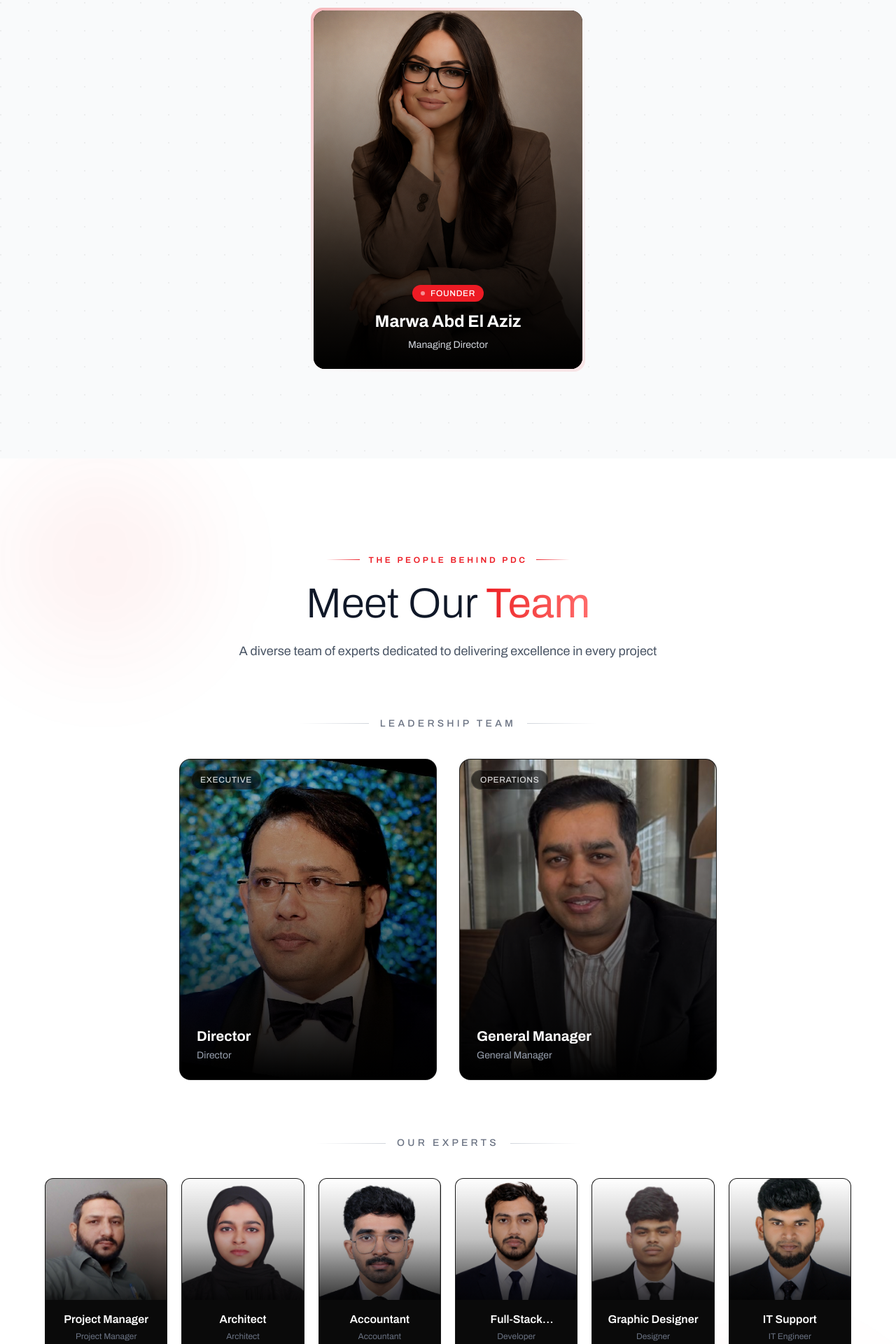
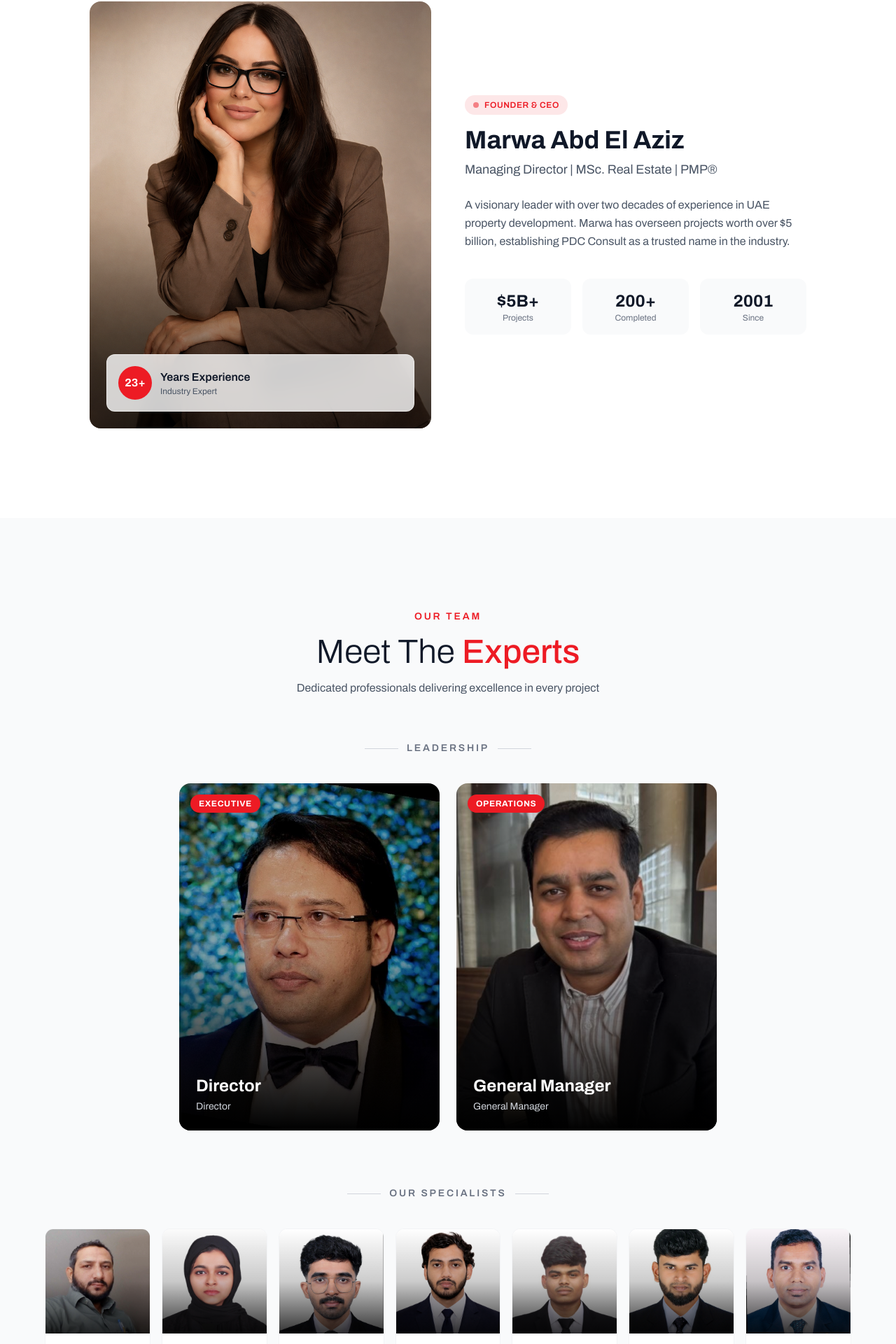
Before and after one commit to Shashank181999/pdc-consult, a Next.js app: page /about in a window 1280 px wide. Shown: the part 4338-6258 px from the top of the page at 70% size. Built offline with nearby package versions, Linux system fonts and the light colour scheme.

Commit message:
Redesign founder and team sections with premium UI and animations

```diff
--- a/app/about/page.js
+++ b/app/about/page.js
@@ -506,71 +506,142 @@ const FounderSection = () => {
   const { theme } = useTheme();
 
   return (
-    <section ref={sectionRef} className={`relative py-24 lg:py-32 overflow-hidden transition-colors duration-300 ${
-      theme === 'dark' ? 'bg-[#050505]' : 'bg-gray-50'
+    <section ref={sectionRef} className={`relative py-20 sm:py-24 lg:py-32 overflow-hidden transition-colors duration-300 ${
+      theme === 'dark' ? 'bg-[#050505]' : 'bg-white'
     }`}>
-      {/* Background Pattern */}
-      <div className="absolute inset-0 opacity-5">
-        <div className="absolute inset-0" style={{
-          backgroundImage: `radial-gradient(circle at 1px 1px, ${theme === 'dark' ? 'white' : 'black'} 1px, transparent 0)`,
-          backgroundSize: '40px 40px'
-        }}></div>
-      </div>
-
       <div className="container mx-auto px-4 sm:px-6 lg:px-16 relative z-10">
         {/* Header */}
         <motion.div
-          initial={{ opacity: 0, y: 40 }}
+          initial={{ opacity: 0, y: 30 }}
           animate={isInView ? { opacity: 1, y: 0 } : {}}
           transition={{ duration: 0.8 }}
-          className="text-center mb-16"
+          className="text-center mb-12 sm:mb-16"
         >
-          <span className="text-[#ed1b24] font-semibold uppercase tracking-[0.2em] text-sm">Leadership</span>
-          <h2 className={`text-4xl sm:text-5xl lg:text-6xl font-light mt-4 ${
+          <motion.span
+            initial={{ opacity: 0, scale: 0.9 }}
+            animate={isInView ? { opacity: 1, scale: 1 } : {}}
+            transition={{ duration: 0.5, delay: 0.2 }}
+            className="inline-block text-[#ed1b24] font-semibold uppercase tracking-[0.2em] text-xs sm:text-sm mb-4"
+          >
+            Leadership
+          </motion.span>
+          <h2 className={`text-3xl sm:text-4xl lg:text-5xl font-light ${
             theme === 'dark' ? 'text-white' : 'text-gray-900'
           }`}>
-            Meet Our <span className="font-normal text-[#ed1b24]">Founder</span>
+            Meet Our <span className="font-medium text-[#ed1b24]">Founder</span>
           </h2>
         </motion.div>
 
-        {/* Founder Card - Centered with enhanced design */}
+        {/* Founder Card - Premium Layout */}
+        <div className="max-w-5xl mx-auto">
+          <div className="grid grid-cols-1 lg:grid-cols-2 gap-8 lg:gap-12 items-center">
+            {/* Image */}
             <motion.div
-          initial={{ opacity: 0, y: 30 }}
-          animate={isInView ? { opacity: 1, y: 0 } : {}}
-          transition={{ duration: 0.6 }}
-          className="max-w-sm mx-auto"
+              initial={{ opacity: 0, x: -40 }}
+              animate={isInView ? { opacity: 1, x: 0 } : {}}
+              transition={{ duration: 0.8, delay: 0.2 }}
+              className="relative"
             >
-          <div className="relative group">
-            {/* Decorative frame */}
-            <div className="absolute -inset-3 bg-gradient-to-br from-[#ed1b24]/20 to-transparent rounded-3xl opacity-0 group-hover:opacity-100 transition-opacity duration-500"></div>
-            <div className="absolute -inset-1 bg-gradient-to-br from-[#ed1b24]/30 via-transparent to-[#ed1b24]/10 rounded-2xl"></div>
-
-            <div className="relative overflow-hidden rounded-2xl bg-[#0a0a0a]">
-              <div className="aspect-[3/4] overflow-hidden">
-                <motion.img
-                  whileHover={{ scale: 1.05 }}
-                  transition={{ duration: 0.6 }}
+              <div className="relative overflow-hidden rounded-2xl">
+                <motion.div
+                  whileHover={{ scale: 1.02 }}
+                  transition={{ duration: 0.5 }}
+                  className="aspect-[3/4] sm:aspect-[4/5]"
+                >
+                  <img
                     src="/owner1.png"
                     alt="Marwa Abd El Aziz"
                     className="w-full h-full object-cover"
                   />
+                </motion.div>
+                <div className="absolute inset-0 bg-gradient-to-t from-black/60 via-transparent to-transparent"></div>
+
+                {/* Badge on image */}
+                <motion.div
+                  initial={{ opacity: 0, y: 20 }}
+                  animate={isInView ? { opacity: 1, y: 0 } : {}}
+                  transition={{ duration: 0.5, delay: 0.6 }}
+                  className="absolute bottom-4 left-4 right-4 sm:bottom-6 sm:left-6 sm:right-6"
+                >
+                  <div className={`backdrop-blur-md rounded-xl p-4 border ${
+                    theme === 'dark' ? 'bg-black/40 border-white/10' : 'bg-white/80 border-white/50'
+                  }`}>
+                    <div className="flex items-center gap-3">
+                      <div className="w-10 h-10 sm:w-12 sm:h-12 bg-[#ed1b24] rounded-full flex items-center justify-center">
+                        <span className="text-white font-bold text-sm sm:text-base">23+</span>
                       </div>
-              <div className="absolute inset-0 bg-gradient-to-t from-black via-black/50 to-transparent"></div>
-
-              {/* Content overlay */}
-              <div className="absolute bottom-0 left-0 right-0 p-6 text-center">
-                <div className="inline-flex items-center gap-2 px-3 py-1 bg-[#ed1b24] rounded-full mb-3">
-                  <span className="w-1.5 h-1.5 bg-white rounded-full animate-pulse"></span>
-                  <span className="text-white text-xs font-medium uppercase tracking-wider">Founder</span>
-                </div>
-                <h3 className="text-2xl font-bold text-white">
-                  Marwa Abd El Aziz
-                </h3>
-                <p className="text-gray-300 text-sm mt-2">Managing Director</p>
+                      <div>
+                        <p className={`font-semibold text-sm sm:text-base ${theme === 'dark' ? 'text-white' : 'text-gray-900'}`}>Years Experience</p>
+                        <p className={`text-xs ${theme === 'dark' ? 'text-gray-400' : 'text-gray-600'}`}>Industry Expert</p>
                       </div>
                     </div>
                   </div>
                 </motion.div>
+              </div>
+            </motion.div>
+
+            {/* Content */}
+            <motion.div
+              initial={{ opacity: 0, x: 40 }}
+              animate={isInView ? { opacity: 1, x: 0 } : {}}
+              transition={{ duration: 0.8, delay: 0.3 }}
+              className="space-y-6"
+            >
+              <div>
+                <motion.div
+                  initial={{ opacity: 0, y: 10 }}
+                  animate={isInView ? { opacity: 1, y: 0 } : {}}
+                  transition={{ duration: 0.5, delay: 0.4 }}
+                  className="inline-flex items-center gap-2 px-3 py-1.5 bg-[#ed1b24]/10 rounded-full mb-4"
+                >
+                  <span className="w-2 h-2 bg-[#ed1b24] rounded-full animate-pulse"></span>
+                  <span className="text-[#ed1b24] text-xs font-semibold uppercase tracking-wider">Founder & CEO</span>
+                </motion.div>
+
+                <h3 className={`text-2xl sm:text-3xl lg:text-4xl font-bold mb-2 ${
+                  theme === 'dark' ? 'text-white' : 'text-gray-900'
+                }`}>
+                  Marwa Abd El Aziz
+                </h3>
+                <p className={`text-base sm:text-lg ${theme === 'dark' ? 'text-gray-400' : 'text-gray-600'}`}>
+                  Managing Director | MSc. Real Estate | PMP®
+                </p>
+              </div>
+
+              <p className={`text-sm sm:text-base leading-relaxed ${
+                theme === 'dark' ? 'text-gray-400' : 'text-gray-600'
+              }`}>
+                A visionary leader with over two decades of experience in UAE property development.
+                Marwa has overseen projects worth over $5 billion, establishing PDC Consult as a
+                trusted name in the industry.
+              </p>
+
+              {/* Stats */}
+              <div className="grid grid-cols-3 gap-4 pt-4">
+                {[
+                  { value: '$5B+', label: 'Projects' },
+                  { value: '200+', label: 'Completed' },
+                  { value: '2001', label: 'Since' }
+                ].map((stat, i) => (
+                  <motion.div
+                    key={i}
+                    initial={{ opacity: 0, y: 20 }}
+                    animate={isInView ? { opacity: 1, y: 0 } : {}}
+                    transition={{ duration: 0.5, delay: 0.5 + i * 0.1 }}
+                    className={`text-center p-3 sm:p-4 rounded-xl ${
+                      theme === 'dark' ? 'bg-white/5' : 'bg-gray-50'
+                    }`}
+                  >
+                    <div className={`text-lg sm:text-xl lg:text-2xl font-bold ${
+                      theme === 'dark' ? 'text-white' : 'text-gray-900'
+                    }`}>{stat.value}</div>
+                    <div className={`text-xs ${theme === 'dark' ? 'text-gray-500' : 'text-gray-500'}`}>{stat.label}</div>
+                  </motion.div>
+                ))}
+              </div>
+            </motion.div>
+          </div>
+        </div>
       </div>
     </section>
   );
@@ -601,161 +672,158 @@ const TeamSection = () => {
     { name: 'Sales Executive', role: 'Sales Executive', image: '/team/Sales Executive.jpeg', department: 'Sales' },
   ];
 
-  // Leadership Card Component
+  // Leadership Card Component - Premium Design
   const LeadershipCard = ({ member, index }) => (
     <motion.div
-      initial={{ opacity: 0, y: 40 }}
+      initial={{ opacity: 0, y: 30 }}
       animate={isInView ? { opacity: 1, y: 0 } : {}}
       transition={{ duration: 0.6, delay: index * 0.15 }}
       className="group"
     >
-      <div className="relative">
-        {/* Glow effect on hover */}
-        <div className="absolute -inset-1 bg-gradient-to-r from-[#ed1b24]/20 to-[#ed1b24]/0 rounded-2xl opacity-0 group-hover:opacity-100 blur-xl transition-all duration-500"></div>
-
-        <div className="relative overflow-hidden rounded-2xl bg-gradient-to-b from-[#111] to-[#0a0a0a] border border-white/5 group-hover:border-[#ed1b24]/30 transition-all duration-500">
-          {/* Image */}
-          <div className="aspect-[4/5] overflow-hidden">
+      <motion.div
+        whileHover={{ y: -8 }}
+        transition={{ duration: 0.3 }}
+        className={`relative overflow-hidden rounded-2xl ${
+          theme === 'dark' ? 'bg-[#111]' : 'bg-white'
+        }`}
+      >
+        {/* Image Container */}
+        <div className="relative aspect-[3/4] overflow-hidden">
           <motion.img
-              whileHover={{ scale: 1.08 }}
-              transition={{ duration: 0.7, ease: "easeOut" }}
+            whileHover={{ scale: 1.05 }}
+            transition={{ duration: 0.6 }}
             src={member.image}
             alt={member.role}
             className="w-full h-full object-cover"
           />
-            <div className="absolute inset-0 bg-gradient-to-t from-black via-black/40 to-transparent"></div>
-          </div>
+          {/* Gradient Overlay */}
+          <div className="absolute inset-0 bg-gradient-to-t from-black via-black/20 to-transparent"></div>
 
-          {/* Department badge */}
-          <div className="absolute top-4 left-4">
-            <span className="px-3 py-1.5 bg-black/60 backdrop-blur-md text-white/80 text-xs font-medium uppercase tracking-wider rounded-full border border-white/10">
+          {/* Department Tag */}
+          <motion.div
+            initial={{ opacity: 0, x: -20 }}
+            animate={isInView ? { opacity: 1, x: 0 } : {}}
+            transition={{ duration: 0.5, delay: 0.3 + index * 0.1 }}
+            className="absolute top-4 left-4"
+          >
+            <span className="px-3 py-1.5 bg-[#ed1b24] text-white text-[10px] sm:text-xs font-bold uppercase tracking-wider rounded-full">
               {member.department}
             </span>
-          </div>
+          </motion.div>
 
-          {/* Content */}
-          <div className="absolute bottom-0 left-0 right-0 p-6">
-            <div className="flex items-end justify-between">
-              <div>
-                <h3 className="text-xl font-bold text-white group-hover:text-[#ed1b24] transition-colors duration-300">
+          {/* Content at Bottom */}
+          <div className="absolute bottom-0 left-0 right-0 p-5 sm:p-6">
+            <motion.div
+              initial={{ opacity: 0, y: 20 }}
+              animate={isInView ? { opacity: 1, y: 0 } : {}}
+              transition={{ duration: 0.5, delay: 0.4 + index * 0.1 }}
+            >
+              <h3 className="text-xl sm:text-2xl font-bold text-white mb-1 group-hover:text-[#ed1b24] transition-colors duration-300">
                 {member.name}
               </h3>
-                <p className="text-gray-400 text-sm mt-1">{member.role}</p>
-              </div>
-              {/* Hover arrow */}
-              <motion.div
-                initial={{ opacity: 0, x: -10 }}
-                whileHover={{ opacity: 1, x: 0 }}
-                className="w-10 h-10 rounded-full bg-[#ed1b24] flex items-center justify-center opacity-0 group-hover:opacity-100 transition-all duration-300"
-              >
-                <svg className="w-5 h-5 text-white" fill="none" stroke="currentColor" viewBox="0 0 24 24">
-                  <path strokeLinecap="round" strokeLinejoin="round" strokeWidth={2} d="M17 8l4 4m0 0l-4 4m4-4H3" />
-                </svg>
+              <p className="text-gray-300 text-sm">{member.role}</p>
             </motion.div>
           </div>
         </div>
-        </div>
-      </div>
+      </motion.div>
     </motion.div>
   );
 
-  // Team Card Component
+  // Team Card Component - Clean Design
   const TeamCard = ({ member, index }) => (
     <motion.div
-      initial={{ opacity: 0, scale: 0.9 }}
-      animate={isInView ? { opacity: 1, scale: 1 } : {}}
-      transition={{ duration: 0.5, delay: 0.3 + index * 0.08 }}
-      whileHover={{ y: -8 }}
-      className="group cursor-pointer"
+      initial={{ opacity: 0, y: 20 }}
+      animate={isInView ? { opacity: 1, y: 0 } : {}}
+      transition={{ duration: 0.5, delay: 0.2 + index * 0.05 }}
+      className="group"
     >
-      <div className="relative overflow-hidden rounded-xl bg-[#0a0a0a] border border-white/5 group-hover:border-[#ed1b24]/40 transition-all duration-300">
-        {/* Image with overlay */}
-        <div className="aspect-square overflow-hidden relative">
+      <motion.div
+        whileHover={{ y: -6 }}
+        transition={{ duration: 0.3 }}
+        className={`relative overflow-hidden rounded-xl ${
+          theme === 'dark' ? 'bg-[#111]' : 'bg-white border border-gray-100'
+        }`}
+      >
+        {/* Image */}
+        <div className="relative aspect-square overflow-hidden">
           <motion.img
-            whileHover={{ scale: 1.15 }}
+            whileHover={{ scale: 1.1 }}
             transition={{ duration: 0.5 }}
             src={member.image}
             alt={member.role}
             className="w-full h-full object-cover"
           />
-          <div className="absolute inset-0 bg-gradient-to-t from-black via-black/30 to-transparent opacity-80 group-hover:opacity-90 transition-opacity"></div>
+          <div className="absolute inset-0 bg-gradient-to-t from-black/80 via-black/20 to-transparent"></div>
 
-          {/* Hover overlay with department */}
-          <div className="absolute inset-0 flex items-center justify-center opacity-0 group-hover:opacity-100 transition-opacity duration-300">
-            <span className="px-3 py-1.5 bg-[#ed1b24] text-white text-xs font-bold uppercase tracking-wider rounded-full">
-              {member.department}
-            </span>
-          </div>
+          {/* Hover Overlay */}
+          <div className="absolute inset-0 bg-[#ed1b24]/0 group-hover:bg-[#ed1b24]/10 transition-colors duration-300"></div>
         </div>
 
         {/* Content */}
-        <div className="p-4 text-center bg-gradient-to-t from-[#0a0a0a] to-transparent">
-          <h3 className="text-sm sm:text-base font-semibold text-white group-hover:text-[#ed1b24] transition-colors line-clamp-1">
+        <div className={`p-3 sm:p-4 ${theme === 'dark' ? 'bg-[#111]' : 'bg-white'}`}>
+          <h3 className={`text-sm sm:text-base font-semibold group-hover:text-[#ed1b24] transition-colors duration-300 truncate ${
+            theme === 'dark' ? 'text-white' : 'text-gray-900'
+          }`}>
             {member.name}
           </h3>
-          <p className="text-gray-500 text-xs mt-1">{member.role}</p>
+          <p className={`text-xs mt-1 ${theme === 'dark' ? 'text-gray-500' : 'text-gray-500'}`}>
+            {member.role}
+          </p>
         </div>
-      </div>
+
+        {/* Bottom Accent Line */}
+        <div className="absolute bottom-0 left-0 right-0 h-0.5 bg-[#ed1b24] transform scale-x-0 group-hover:scale-x-100 transition-transform duration-300 origin-left"></div>
+      </motion.div>
     </motion.div>
   );
 
   return (
-    <section ref={sectionRef} className={`relative py-24 lg:py-32 overflow-hidden transition-colors duration-300 ${
-      theme === 'dark' ? 'bg-black' : 'bg-white'
+    <section ref={sectionRef} className={`relative py-20 sm:py-24 lg:py-32 overflow-hidden transition-colors duration-300 ${
+      theme === 'dark' ? 'bg-[#050505]' : 'bg-gray-50'
     }`}>
-      {/* Decorative elements */}
-      <div className="absolute top-0 left-0 w-72 h-72 bg-[#ed1b24]/5 rounded-full blur-3xl"></div>
-      <div className="absolute bottom-0 right-0 w-96 h-96 bg-[#ed1b24]/5 rounded-full blur-3xl"></div>
-
       <div className="container mx-auto px-4 sm:px-6 lg:px-16 relative z-10">
         {/* Header */}
         <motion.div
-          initial={{ opacity: 0, y: 40 }}
+          initial={{ opacity: 0, y: 30 }}
           animate={isInView ? { opacity: 1, y: 0 } : {}}
           transition={{ duration: 0.8 }}
-          className="text-center mb-20"
+          className="text-center mb-12 sm:mb-16"
         >
-          <motion.div
-            initial={{ scale: 0 }}
-            animate={isInView ? { scale: 1 } : {}}
+          <motion.span
+            initial={{ opacity: 0, scale: 0.9 }}
+            animate={isInView ? { opacity: 1, scale: 1 } : {}}
             transition={{ duration: 0.5, delay: 0.2 }}
-            className="inline-flex items-center gap-3 mb-6"
+            className="inline-block text-[#ed1b24] font-semibold uppercase tracking-[0.2em] text-xs sm:text-sm mb-4"
           >
-            <div className="h-[1px] w-12 bg-gradient-to-r from-transparent to-[#ed1b24]"></div>
-            <span className="text-[#ed1b24] font-semibold uppercase tracking-[0.3em] text-xs">The People Behind PDC</span>
-            <div className="h-[1px] w-12 bg-gradient-to-l from-transparent to-[#ed1b24]"></div>
-          </motion.div>
-          <h2 className={`text-4xl sm:text-5xl lg:text-6xl font-light ${
+            Our Team
+          </motion.span>
+          <h2 className={`text-3xl sm:text-4xl lg:text-5xl font-light ${
             theme === 'dark' ? 'text-white' : 'text-gray-900'
           }`}>
-            Meet Our <span className="font-normal text-transparent bg-clip-text bg-gradient-to-r from-[#ed1b24] to-[#ff6b6b]">Team</span>
+            Meet The <span className="font-medium text-[#ed1b24]">Experts</span>
           </h2>
-          <p className={`mt-6 max-w-2xl mx-auto text-lg ${
+          <p className={`mt-4 max-w-xl mx-auto text-sm sm:text-base ${
             theme === 'dark' ? 'text-gray-400' : 'text-gray-600'
           }`}>
-            A diverse team of experts dedicated to delivering excellence in every project
+            Dedicated professionals delivering excellence in every project
           </p>
         </motion.div>
 
         {/* Leadership Grid */}
-        <div className="mb-20">
+        <div className="mb-16 sm:mb-20">
           <motion.div
             initial={{ opacity: 0 }}
             animate={isInView ? { opacity: 1 } : {}}
             transition={{ duration: 0.6 }}
-            className="flex items-center justify-center gap-4 mb-10"
+            className="flex items-center justify-center gap-3 mb-8 sm:mb-10"
           >
-            <div className={`h-[1px] flex-1 max-w-[100px] bg-gradient-to-r from-transparent ${
-              theme === 'dark' ? 'to-white/20' : 'to-gray-300'
-            }`}></div>
-            <h3 className={`text-sm uppercase tracking-[0.3em] font-medium ${
-              theme === 'dark' ? 'text-white/50' : 'text-gray-500'
-            }`}>Leadership Team</h3>
-            <div className={`h-[1px] flex-1 max-w-[100px] bg-gradient-to-l from-transparent ${
-              theme === 'dark' ? 'to-white/20' : 'to-gray-300'
-            }`}></div>
+            <div className={`h-px w-8 sm:w-12 ${theme === 'dark' ? 'bg-white/20' : 'bg-gray-300'}`}></div>
+            <h3 className={`text-xs sm:text-sm uppercase tracking-[0.2em] font-semibold ${
+              theme === 'dark' ? 'text-white/60' : 'text-gray-500'
+            }`}>Leadership</h3>
+            <div className={`h-px w-8 sm:w-12 ${theme === 'dark' ? 'bg-white/20' : 'bg-gray-300'}`}></div>
           </motion.div>
-          <div className="grid sm:grid-cols-2 max-w-3xl mx-auto gap-8">
+          <div className="grid grid-cols-1 sm:grid-cols-2 max-w-3xl mx-auto gap-4 sm:gap-6">
             {leadership.map((member, index) => (
               <LeadershipCard key={index} member={member} index={index} />
             ))}
@@ -768,19 +836,15 @@ const TeamSection = () => {
             initial={{ opacity: 0 }}
             animate={isInView ? { opacity: 1 } : {}}
             transition={{ duration: 0.6, delay: 0.3 }}
-            className="flex items-center justify-center gap-4 mb-10"
+            className="flex items-center justify-center gap-3 mb-8 sm:mb-10"
           >
-            <div className={`h-[1px] flex-1 max-w-[100px] bg-gradient-to-r from-transparent ${
-              theme === 'dark' ? 'to-white/20' : 'to-gray-300'
-            }`}></div>
-            <h3 className={`text-sm uppercase tracking-[0.3em] font-medium ${
-              theme === 'dark' ? 'text-white/50' : 'text-gray-500'
-            }`}>Our Experts</h3>
-            <div className={`h-[1px] flex-1 max-w-[100px] bg-gradient-to-l from-transparent ${
-              theme === 'dark' ? 'to-white/20' : 'to-gray-300'
-            }`}></div>
+            <div className={`h-px w-8 sm:w-12 ${theme === 'dark' ? 'bg-white/20' : 'bg-gray-300'}`}></div>
+            <h3 className={`text-xs sm:text-sm uppercase tracking-[0.2em] font-semibold ${
+              theme === 'dark' ? 'text-white/60' : 'text-gray-500'
+            }`}>Our Specialists</h3>
+            <div className={`h-px w-8 sm:w-12 ${theme === 'dark' ? 'bg-white/20' : 'bg-gray-300'}`}></div>
           </motion.div>
-          <div className="grid grid-cols-2 sm:grid-cols-3 lg:grid-cols-6 gap-4 lg:gap-5">
+          <div className="grid grid-cols-2 sm:grid-cols-3 md:grid-cols-4 lg:grid-cols-7 gap-3 sm:gap-4 max-w-6xl mx-auto">
             {team.map((member, index) => (
               <TeamCard key={index} member={member} index={index} />
             ))}
```
Lines whose indentation alone changed are shown as unchanged.
